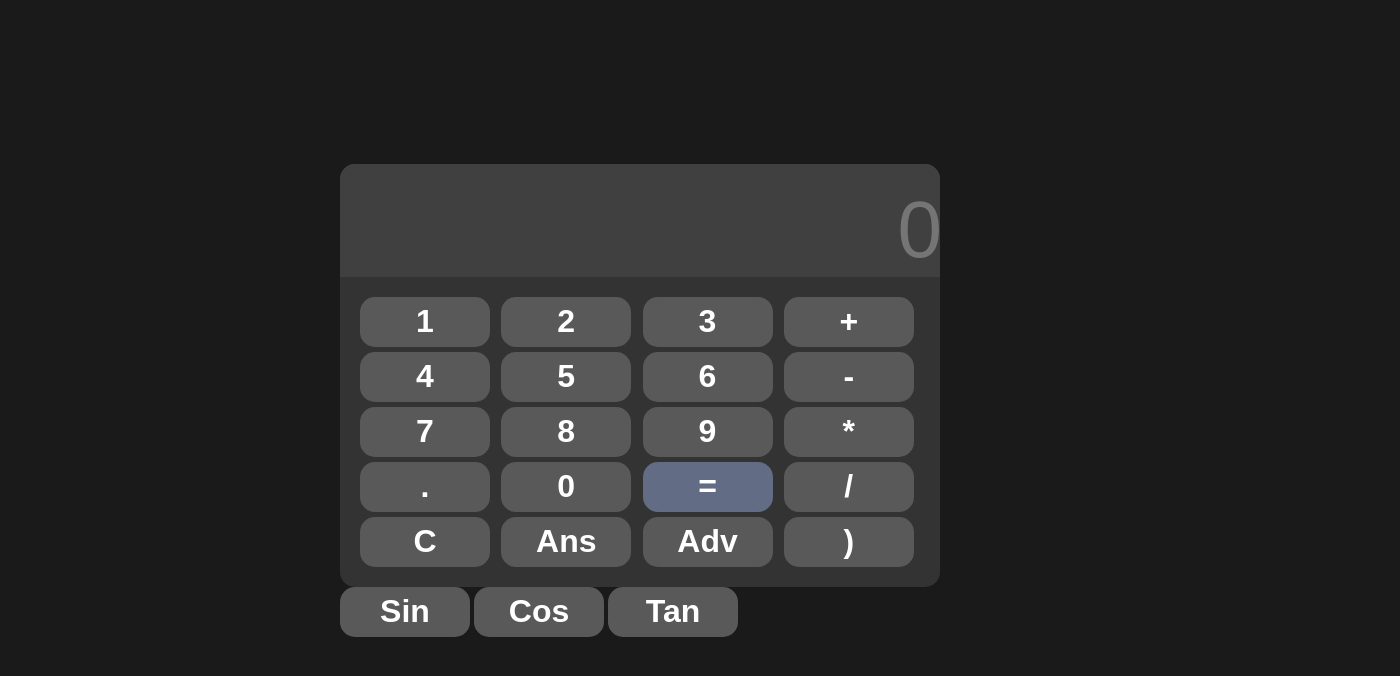
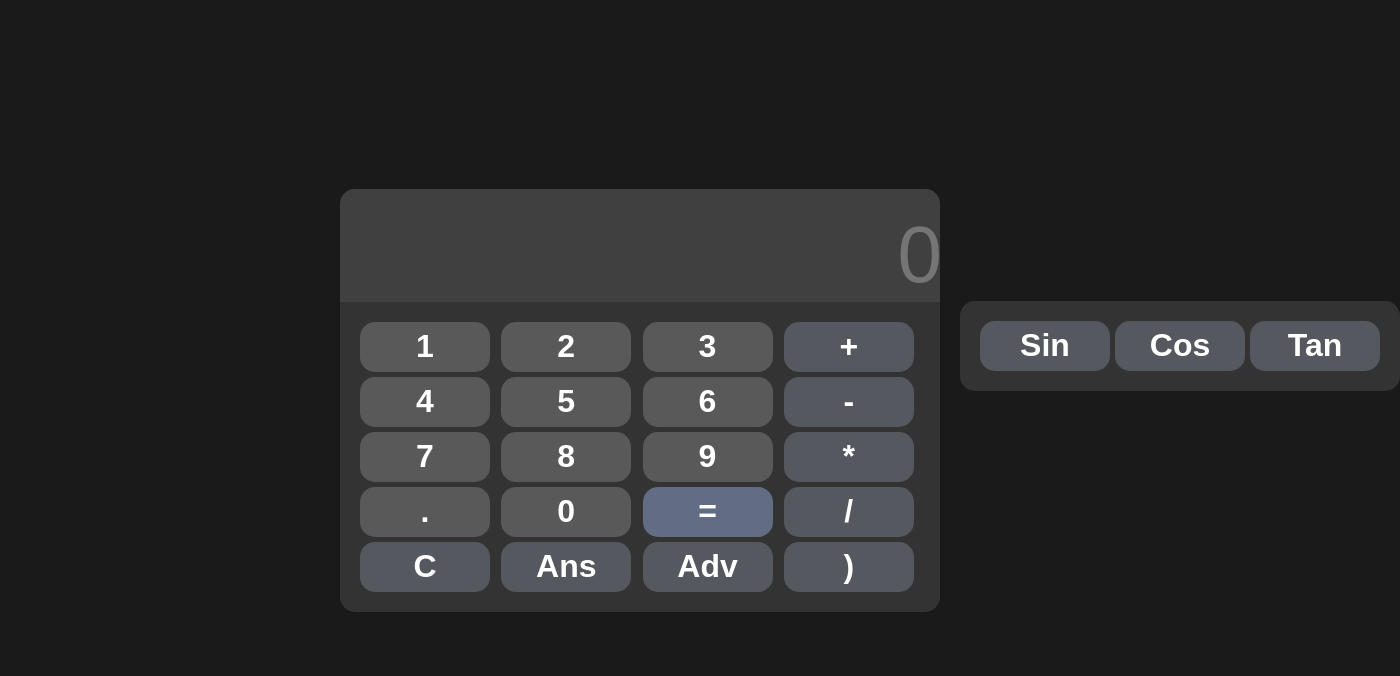
Before and after one commit to Ninflex/Calculator, a plain HTML site: page index.html in a window 1280 px wide. Both pictures are taken after a click on the button "Adv". Shown: the whole page, 1400 px wide, since content can reach past the window. Drawn offline with nearby package versions, Linux system fonts and the light colour scheme.

Commit message:
Update style.css

```diff
--- a/style.css
+++ b/style.css
@@ -5,6 +5,10 @@ body{
     align-items: center;
     height: 100vh;
     background-color: hsl(0, 0%, 10%);
+}
+
+#wrapper{
+    position: relative;
 }
 
 #calculator{
@@ -15,6 +19,32 @@ body{
     overflow: hidden;
 }
 
+#calculatorContainer {
+    position: relative;
+}
+
+#advancedPanel {
+    position: absolute;
+    top: 7rem;
+    left: 100%;
+    margin-left: 20px;
+    width: 420px;
+    background-color: hsl(0, 0%, 20%);
+    color: white;
+    padding: 10px;
+    border-radius: 15px;
+    visibility: hidden;
+    opacity: 0;
+    transition: opacity 0s ease;
+}
+
+#advancedKeys{
+    display: grid;
+    grid-template-columns: repeat(3,0.2fr);
+    gap: 5px;
+    padding: 10px;
+}
+
 #display{
     width: 100%;
     padding-top: 20px;
@@ -23,6 +53,7 @@ body{
     border: none;
     color: white;
     background-color: hsl(0, 0%, 25%);
+    outline: none;
 }
 
 #keys{
@@ -49,6 +80,8 @@ button:hover{
 button:active{
     background-color: hsl(0, 0%, 50%);
 }
+
+/* "=" key */
 .calculate-key{
     background-color: hsl(221, 15%, 45%);
 }
@@ -58,6 +91,24 @@ button:active{
 .calculate-key:active{
     background-color: hsl(221, 15%, 65%);
 }
+
+/* operator and other keys key */
+.operator-key{
+    background-color: hsl(221, 5%, 35%);
+}
+.operator-key:hover{
+    background-color: hsl(221, 5%, 40%);
+}
+.operator-key:active{
+    background-color: hsl(221, 5%, 50%);
+}
+
+/* display */
 #display::-webkit-scrollbar {
     display: none;
 }
+
+#advancedPanel.visible {
+    visibility: visible;
+    opacity: 1;
+}
```
